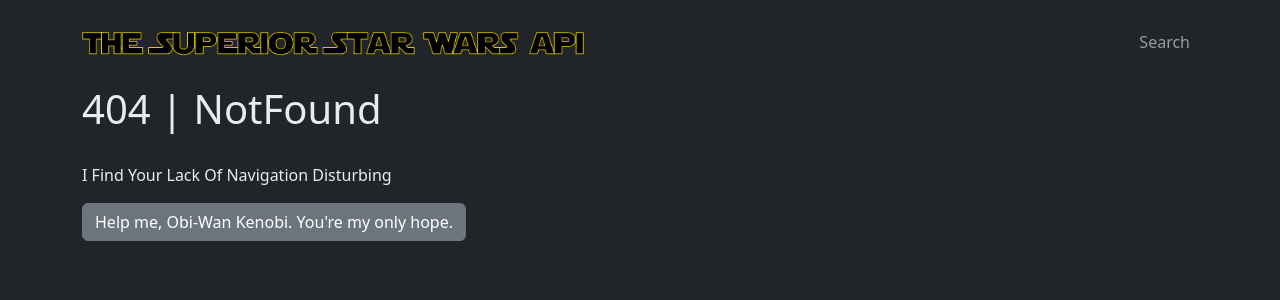
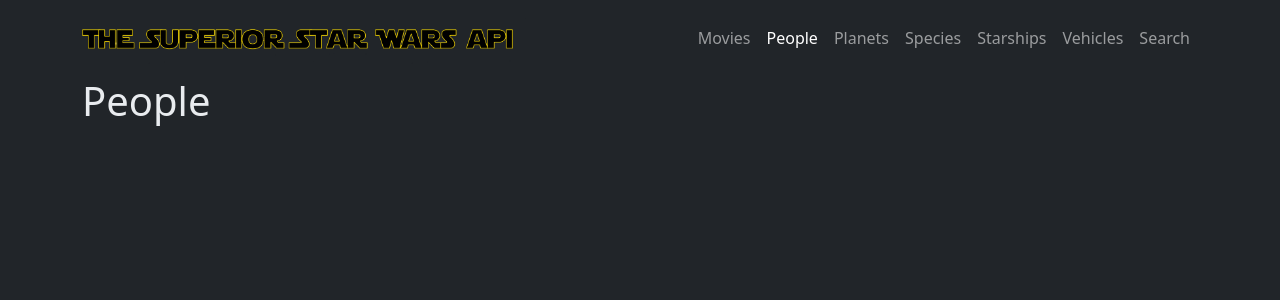
Before and after one commit to nilssoncjonas/SWAPI, a React (Vite) app: page /people in a window 1280 px wide. Before the commit this address had no page. Shown: the top 300 px of the page. Built offline with nearby package versions, Linux system fonts and the light colour scheme.

Commit message:
made routes and pages for all six resources

```diff
--- a/src/App.tsx
+++ b/src/App.tsx
@@ -1,8 +1,14 @@
 import {Routes, Route} from 'react-router-dom'
 // Pages
 import Index from './pages/Index.tsx'
+import Movies from './pages/Movies.tsx'
+import NotFound from './pages/NotFound.tsx'
+import People from "./pages/People.tsx";
+import Planets from "./pages/Planets.tsx";
 import Search from './pages/Search.tsx'
-import NotFound from './pages/NotFound.tsx'
+import Species from "./pages/Species.tsx";
+import Starships from "./pages/Starships.tsx";
+import Vehicles from "./pages/vehicles.tsx";
 // Components
 import Navigation from "./components/Navigation.tsx";
 // Style
@@ -19,6 +25,12 @@
 
 				<Routes>
 					<Route path='/' element={<Index/>}/>
+					<Route path='/movies' element={<Movies/>}/>
+					<Route path='/people' element={<People/>}/>
+					<Route path='/planets' element={<Planets/>}/>
+					<Route path='/species' element={<Species/>}/>
+					<Route path='/starships' element={<Starships/>}/>
+					<Route path='/vehicles' element={<Vehicles/>}/>
 					<Route path='/search' element={<Search/>}/>
 					<Route path='*' element={<NotFound/>}/>
 				</Routes>
--- a/src/components/Navigation.tsx
+++ b/src/components/Navigation.tsx
@@ -12,12 +12,18 @@
 			<Navbar bg="dark" variant="dark" expand="md">
 				<Container>
 					<Navbar.Brand as={Link} to="/">
-						<Image src={swapi} fluid width='50%'/>
+						<Image src={swapi} fluid width='75%'/>
 					</Navbar.Brand>
 
 					<Navbar.Toggle aria-controls="basic-navbar-nav"/>
 					<Navbar.Collapse id="basic-navbar-nav">
 						<Nav className="ms-auto">
+							<Nav.Link as={NavLink} end to="/movies">Movies</Nav.Link>
+							<Nav.Link as={NavLink} end to="/people">People</Nav.Link>
+							<Nav.Link as={NavLink} end to="/planets">Planets</Nav.Link>
+							<Nav.Link as={NavLink} end to="/species">Species</Nav.Link>
+							<Nav.Link as={NavLink} end to="/starships">Starships</Nav.Link>
+							<Nav.Link as={NavLink} end to="/vehicles">Vehicles</Nav.Link>
 							<Nav.Link as={NavLink} end to="/search">Search</Nav.Link>
 						</Nav>
 					</Navbar.Collapse>
--- /dev/null
+++ b/src/pages/Movies.tsx
@@ -0,0 +1,9 @@
+const movies = () => {
+	return (
+		<>
+			<h1>Movies</h1>
+
+		</>
+	)
+}
+export default movies
--- a/src/pages/NotFound.tsx
+++ b/src/pages/NotFound.tsx
@@ -7,7 +7,7 @@
 		<>
 			<h1>404 | NotFound</h1>
 			<div>
-				<p>I Find Your Lack Of Navigation Disturbing</p>
+				<h2>I Find Your Lack Of Navigation Disturbing</h2>
 				<Link to="/" >
 					<Button variant="secondary">Help me, Obi-Wan Kenobi. You're my only hope.</Button>
 				</Link>
--- /dev/null
+++ b/src/pages/People.tsx
@@ -0,0 +1,9 @@
+const people = () => {
+	return (
+		<>
+			<h1>People</h1>
+
+		</>
+	)
+}
+export default people
--- /dev/null
+++ b/src/pages/Planets.tsx
@@ -0,0 +1,9 @@
+const planets = () => {
+	return (
+		<>
+			<h1>Planets</h1>
+
+		</>
+	)
+}
+export default planets
--- /dev/null
+++ b/src/pages/Species.tsx
@@ -0,0 +1,9 @@
+const species = () => {
+	return (
+		<>
+			<h1>Species</h1>
+
+		</>
+	)
+}
+export default species
--- /dev/null
+++ b/src/pages/Starships.tsx
@@ -0,0 +1,9 @@
+const starships = () => {
+	return (
+		<>
+			<h1>Starships</h1>
+
+		</>
+	)
+}
+export default starships
--- /dev/null
+++ b/src/pages/vehicles.tsx
@@ -0,0 +1,9 @@
+const vehicles = () => {
+	return (
+		<>
+			<h1>Vehicles</h1>
+
+		</>
+	)
+}
+export default vehicles
```
Also changed, not shown: src/types/index.d.ts (added, +8 -0 lines).
